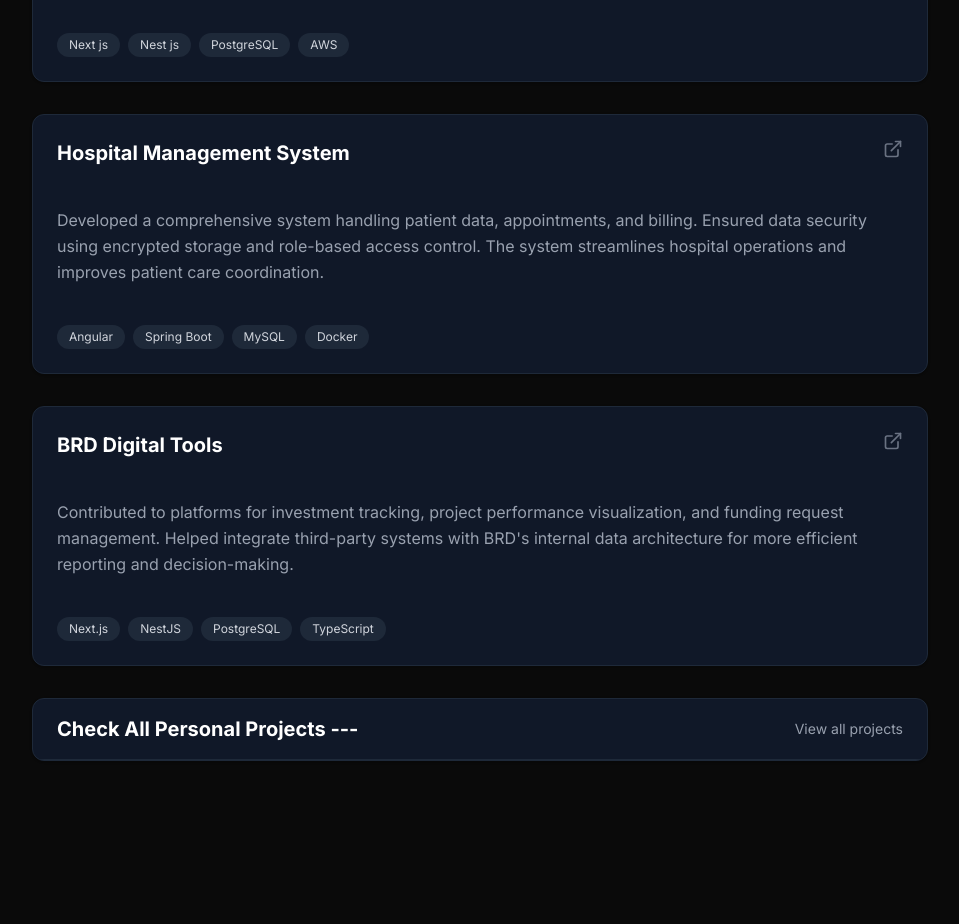
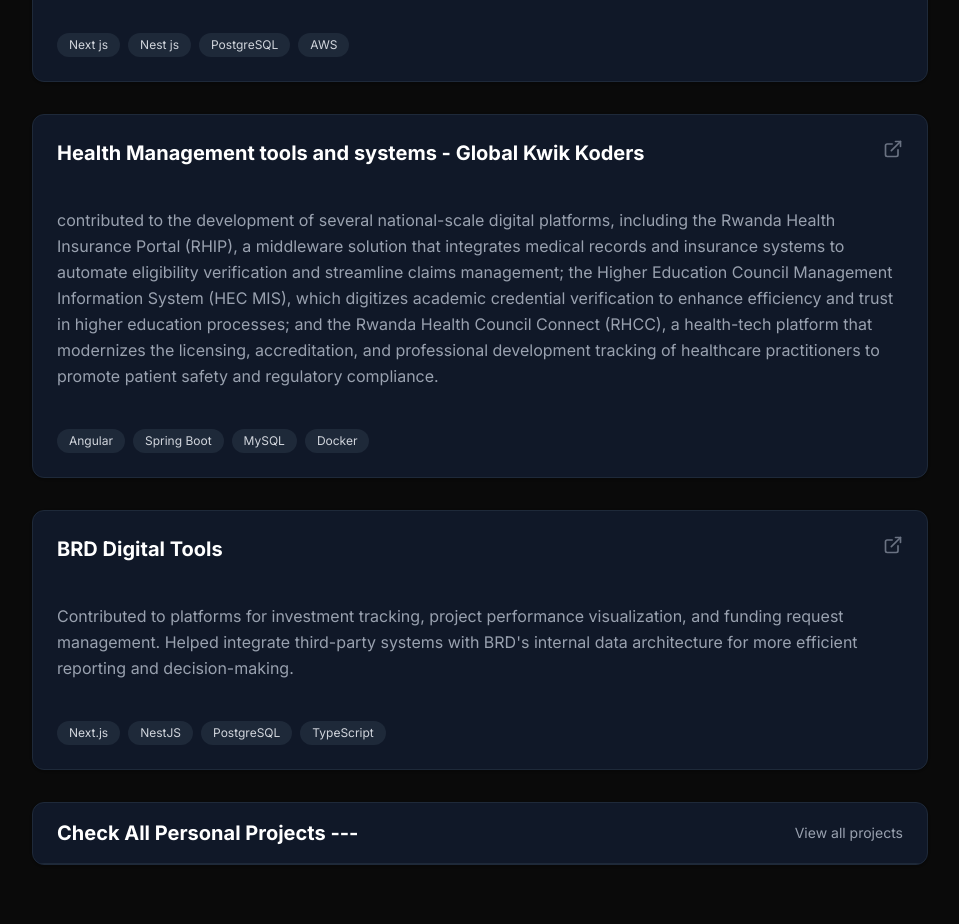
Before and after one commit to Elua-b/Eloi-dev, a Next.js app: page / in a window 1280 px wide. Shown: the part 2940-3864 px from the top of the page, without its empty margins (160-1119 px from the left). Built offline with nearby package versions, Linux system fonts and the light colour scheme.

Commit message:
adding projects

```diff
--- a/app/page.tsx
+++ b/app/page.tsx
@@ -465,10 +465,7 @@ export default function Portfolio() {
             <h2 className="text-3xl md:text-4xl font-bold text-white">
               Key Projects
             </h2>
-            <div className="flex-1 h-px bg-gray-800">
-
-            </div>
-
+            <div className="flex-1 h-px bg-gray-800"></div>
           </div>
 
           <div className="space-y-8">
@@ -512,7 +509,7 @@ export default function Portfolio() {
             <Card className="bg-gray-900 border-gray-800 p-6 hover:border-gray-700 transition-colors">
               <div className="flex items-start justify-between mb-4">
                 <h3 className="text-xl font-bold text-white">
-                  Hospital Management System
+                  Health Management tools and systems - Global Kwik Koders
                 </h3>
                 <ExternalLink
                   className="text-gray-500 hover:text-white transition-colors"
@@ -520,10 +517,18 @@ export default function Portfolio() {
                 />
               </div>
               <p className="text-gray-400 mb-4 leading-relaxed">
-                Developed a comprehensive system handling patient data,
-                appointments, and billing. Ensured data security using encrypted
-                storage and role-based access control. The system streamlines
-                hospital operations and improves patient care coordination.
+                contributed to the development of several national-scale digital
+                platforms, including the Rwanda Health Insurance Portal (RHIP),
+                a middleware solution that integrates medical records and
+                insurance systems to automate eligibility verification and
+                streamline claims management; the Higher Education Council
+                Management Information System (HEC MIS), which digitizes
+                academic credential verification to enhance efficiency and trust
+                in higher education processes; and the Rwanda Health Council
+                Connect (RHCC), a health-tech platform that modernizes the
+                licensing, accreditation, and professional development tracking
+                of healthcare practitioners to promote patient safety and
+                regulatory compliance.
               </p>
               <div className="flex flex-wrap gap-2">
                 <span className="text-xs px-3 py-1 bg-gray-800 text-gray-300 rounded-full">
@@ -574,18 +579,18 @@ export default function Portfolio() {
             </Card>
             <Card className="bg-gray-900 border-gray-800 p-0 overflow-hidden hover:border-gray-700 transition-colors">
               <div className="flex items-center justify-between px-6 py-4 border-b border-gray-800">
-                <h3 className="text-xl font-bold text-white">Check All Personal Projects ---</h3>
+                <h3 className="text-xl font-bold text-white">
+                  Check All Personal Projects ---
+                </h3>
                 <a
                   href="https://eloiprojects.netlify.app/"
                   target="_blank"
                   rel="noopener noreferrer"
                   className="flex items-center gap-2 text-sm text-gray-400 hover:text-white transition-colors"
                 >
-
                   <span>View all projects</span>
                 </a>
               </div>
-
             </Card>
           </div>
         </div>
```
